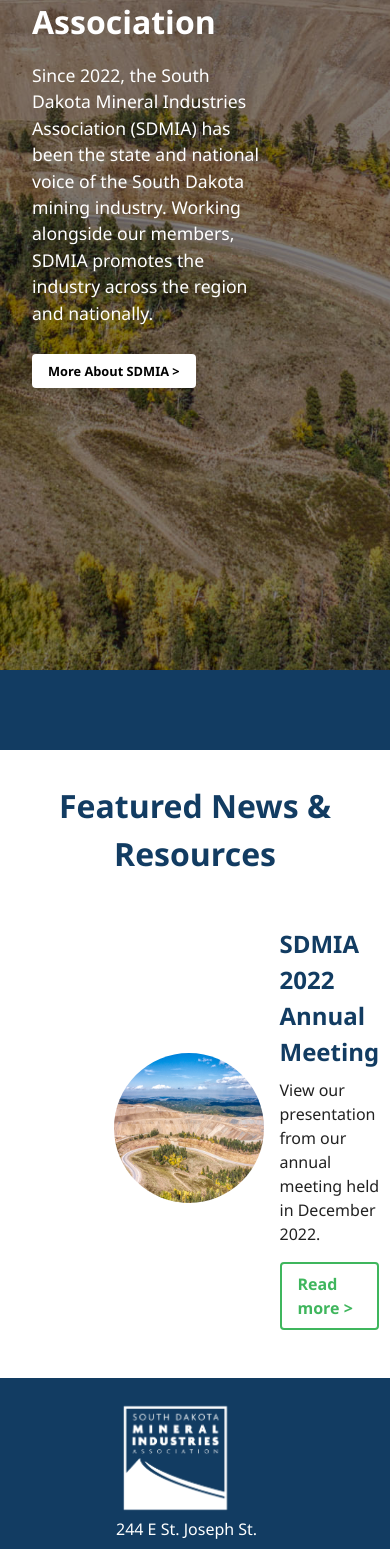
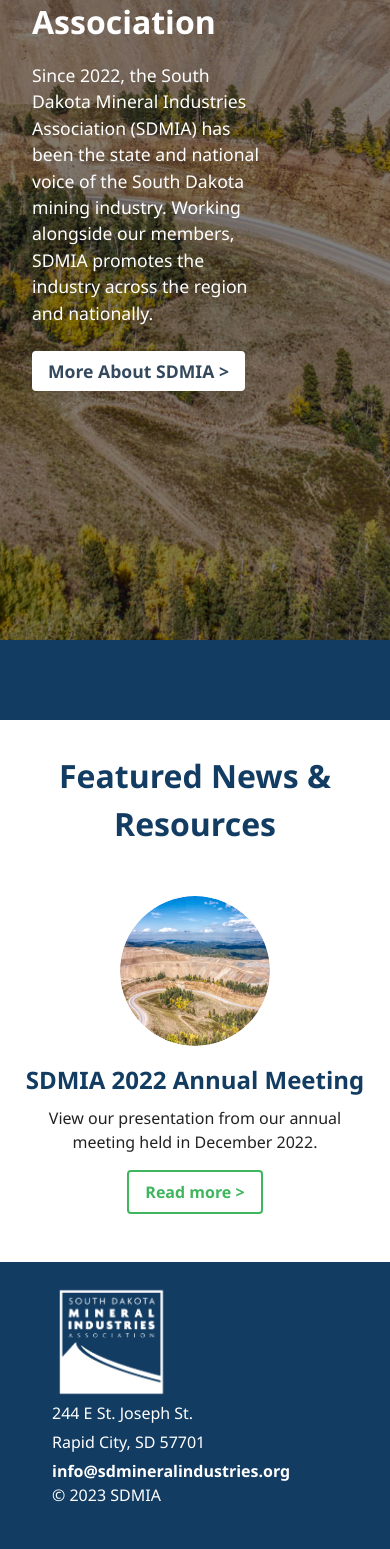
Before and after one commit to westjac/SDMIA, a Nuxt app in the folder frontend/: page / in a window 390 px wide. Shown: the part 420-1969 px from the top of the page. After the commit the page ends 1947 px from the top, so only its background shows below. Built offline with nearby package versions, Linux system fonts and the light colour scheme; no server answers.

Commit message:
Made news and resources on index responsive

```diff
--- a/frontend/components/TopNav.vue
+++ b/frontend/components/TopNav.vue
@@ -70,6 +70,7 @@
     background-color: rgba(255, 255, 255, 0.90);
     z-index: 1; /* set a higher z-index value for the nav */
     position: relative; /* set position to relative */
+    z-index: 1000;
   }
 
   .top-nav a {
--- a/frontend/components/footer.vue
+++ b/frontend/components/footer.vue
@@ -62,4 +62,10 @@
   color: #333;
   font-weight: bold;
 }
+
+@media screen and (max-width: 960px) {
+  .footer-left {
+    margin-left: 2em;
+  }
+}
 </style>
--- a/frontend/components/megatron.vue
+++ b/frontend/components/megatron.vue
@@ -58,7 +58,7 @@
             text-align: left;
             color: #fff;
             z-index: 1;
-            margin-bottom: 18em;
+            margin-bottom: 16em;
             margin-left: 6em;
         }
 
@@ -78,7 +78,7 @@
             font-size: 1.2rem;
             font-weight: bold;
             background-color: #fff;
-            color: #000;
+            color: #34495e;
             border: none;
             border-radius: 4px;
             cursor: pointer;
@@ -104,7 +104,7 @@
 
             .hero-content a {
             padding: 0.5rem 1rem;
-            font-size: 0.8rem;
+            font-size: 1.1rem;
             }
         }
 
--- a/frontend/components/newsCard.vue
+++ b/frontend/components/newsCard.vue
@@ -92,4 +92,31 @@
     background-color: #3FB65D;
     color: #fff;
   }
+
+  /* Media Query for smaller screen sizes */
+  @media (max-width: 960px) {
+    .article-card {
+    flex-direction: column;
+    max-width: 100%;
+  }
+
+  .article-card__image-wrapper {
+    width: 150px;
+    height: 150px;
+    margin-right: 0;
+    margin-bottom: 16px;
+  }
+
+  .article-card__image {
+    width: 100%;
+    height: 100%;
+    object-fit: cover;
+    object-position: center;
+    border-radius: 50%;
+  }
+
+  .article-card__content {
+    text-align: center;
+  }
+  }
   </style>
```
